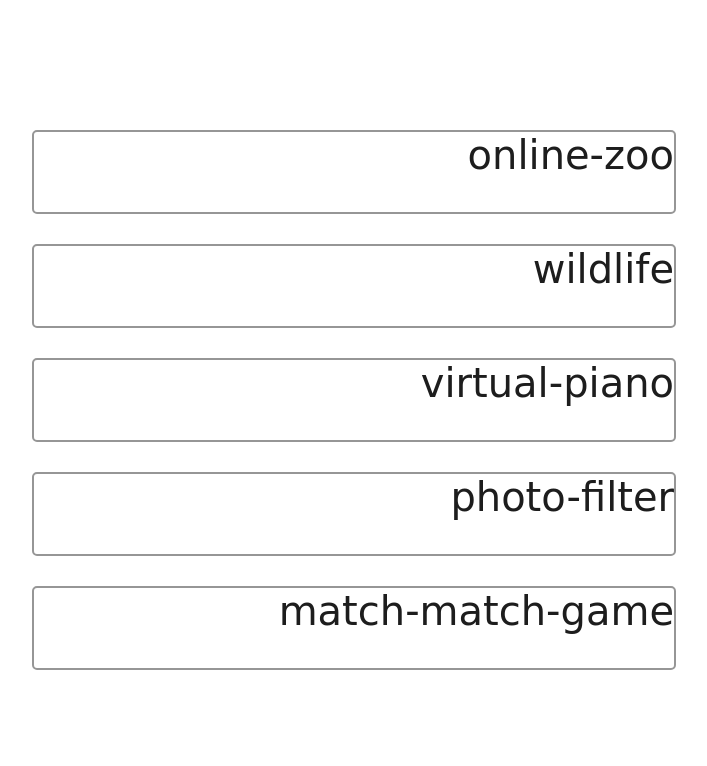
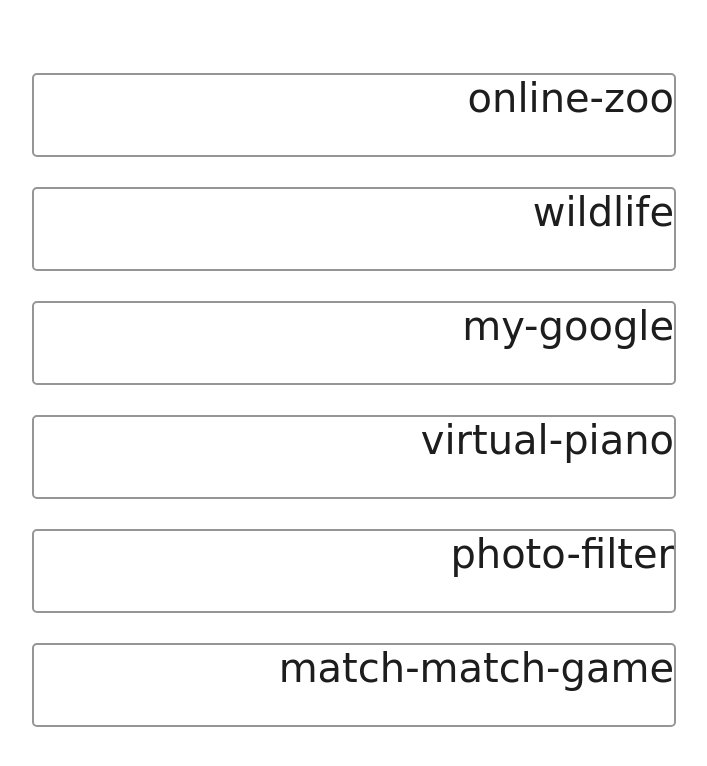
Before and after one commit to KazimirGuretsky/ed_projects, a plain HTML site: page index.html in a window 1280 px wide. Shown: the whole page, without its empty margins (286-993 px from the left). Drawn offline with Linux system fonts and the light colour scheme; a web font is replaced by a local one.

Commit message:
fix list of items, add item to list, add favicon

```diff
--- a/index.html
+++ b/index.html
@@ -4,10 +4,11 @@
   <meta charset="UTF-8">
   <meta http-equiv="X-UA-Compatible" content="IE=edge">
   <meta name="viewport" content="width=device-width, initial-scale=1.0">
+  <link type="image/png" rel="icon" href="./assets/favicon.ico">
   <link rel="preconnect" href="https://fonts.gstatic.com">
   <link href="https://fonts.googleapis.com/css2?family=Baloo+Tammudu+2:wght@400;500;600;700;800&display=swap" rel="stylesheet">
   <link rel="stylesheet" href="styles.css">
-  <title>Document</title>
+  <title>Projects</title>
 </head>
 <body>
   <ul class = "list">
@@ -16,6 +17,10 @@
     </li>
     <li class = "list_element">
       <a class = "list_element-link" href="./projects/wildlife/index.html">wildlife</a>
+    </li>
+    <li class = "list_element">
+      <a class = "list_element-link" href="https://kazimirzet.github.io/my-google/">my-google</a>
+    </li>
     <li class = "list_element">
       <a class = "list_element-link" href="./projects/virtual-piano/index.html">virtual-piano</a>
     </li>
@@ -25,7 +30,6 @@
     <li class = "list_element">
       <a class = "list_element-link" href="./projects/match-match-game/index.html">match-match-game</a>
     </li>
-    </li>
   </ul>
 </body>
 </html>
```
Also changed, not shown: assets/favicon.ico (added).
